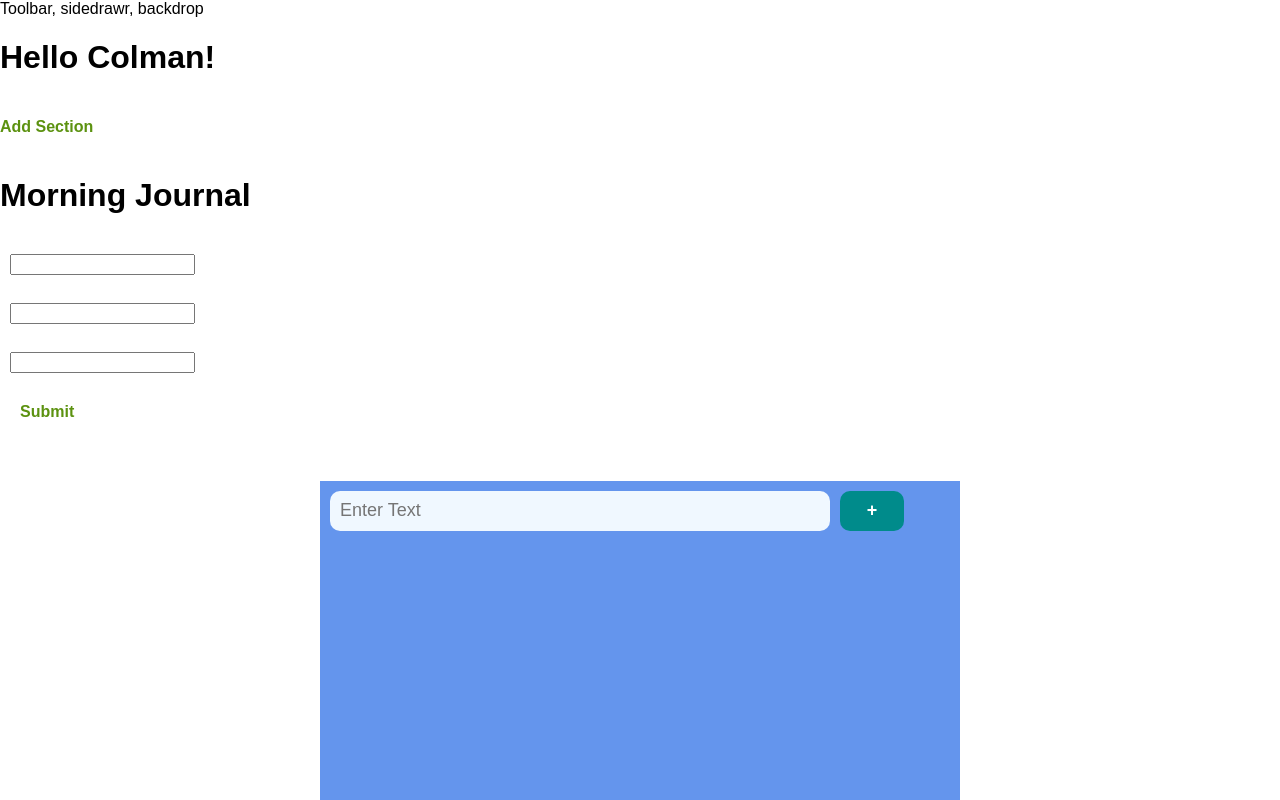
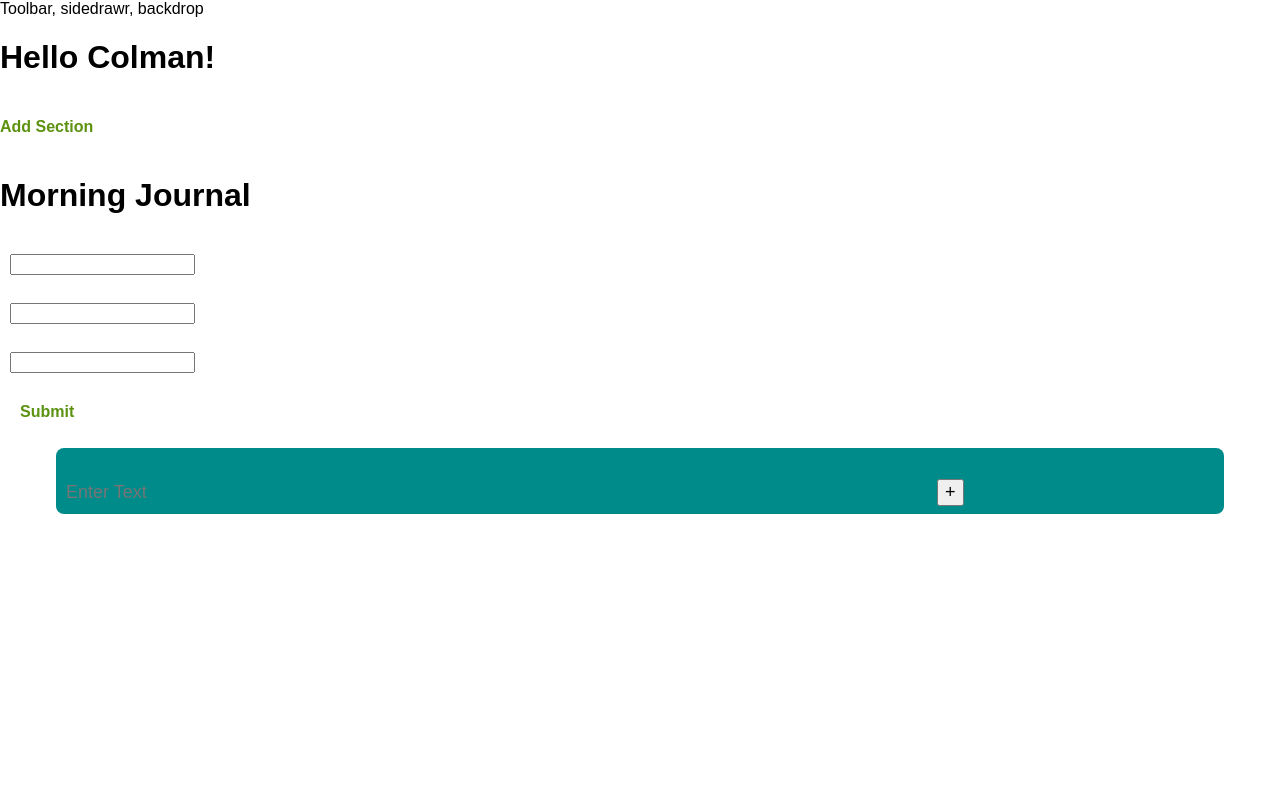
Before and after one commit to soggytacos/Launchpad, a React app: page / in a window 1280 px wide. Shown: the top 800 px of the page. Built offline with nearby package versions, Linux system fonts and the light colour scheme.

Commit message:
added a date picker so the user can save the due date of the todo.

```diff
--- a/package.json
+++ b/package.json
@@ -29,11 +29,15 @@
     "fs-extra": "3.0.1",
     "html-webpack-plugin": "2.29.0",
     "jest": "20.0.4",
+    "js-datepicker": "^5.6.0",
     "object-assign": "4.1.1",
     "postcss-flexbugs-fixes": "3.2.0",
     "postcss-loader": "2.0.6",
     "promise": "8.0.1",
+    "prop-types": "^15.7.2",
     "react": "^16.10.0",
+    "react-date-picker": "^8.0.0",
+    "react-datepicker": "^2.14.1",
     "react-dev-utils": "^4.0.1",
     "react-dom": "^16.10.0",
     "react-flip-move": "^3.0.4",
--- a/src/containers/ToDo/ToDo.css
+++ b/src/containers/ToDo/ToDo.css
@@ -1,44 +1,57 @@
 .ToDoForm {
-    background-color: cornflowerblue;
-    min-height: 500px;
-    margin: 40px auto;
-    width: 50%;
-
+    color: white;
+    width: 90%;
+    background-color: darkcyan;
+    height: auto;
+    margin: 7px auto;
+    border-radius: 8px;
+    padding: 8px;
+    position: relative;
 }
 
-.Input {
-    background-color: aliceblue;
-    border: 2px;
-    width: 75%;
-    height: 40px;
-    padding: 0 10px;
-    margin-top: 10px;
-    margin-left: 10px;
-    border-radius: 10px;
-    font-size: 18px;
-    color: black;
+.ToDoItem span {
+    position: center;
+    right: 10px;
+    cursor: pointer;
+    width: 5%;
 }
 
-/*.ToDoForm input::placeholder {*/
-/*    color: #ccc;*/
+.Button {
+    margin: 0 5px;
+    font-size: 18px;
+}
+
+.ToDoForm input {
+    background-color: transparent;
+    border: 0;
+    width: 75%;
+    color: #fff;
+    font-size: 18px;
+}
+
+.DatePicker {
+    background-color: transparent;
+    border: 2px #eeeeee;
+    width: 10%;
+    color: #fff;
+    font-size: 18px;
+}
+
+.ToDoForm input:focus {
+    outline: none;
+}
+
+/*.Button {*/
+/*    border: 2px;*/
+/*    padding: 0 10px;*/
+/*    margin: 10px;*/
+/*    height: 40px;*/
+/*    width: 5%;*/
+/*    border-radius: 10px;*/
+/*    background-color: darkcyan;*/
+/*    cursor: pointer;*/
+/*    font-weight: bolder;*/
+/*    color: white;*/
+/*    font-size: 18px;*/
+/*    text-align: center;*/
 /*}*/
-
-/*.ToDoForm input:focus, .ToDoForm button:focus {*/
-/*    outline: aqua;*/
-/*}*/
-
-.button {
-    border: 2px;
-    padding: 0 10px;
-    margin-top: 10px;
-    margin-left: 10px;
-    height: 40px;
-    width: 10%;
-    border-radius: 10px;
-    background-color: darkcyan;
-    cursor: pointer;
-    font-weight: bolder;
-    color: white;
-    font-size: 18px;
-    text-align: center;
-}
--- a/src/containers/ToDo/ToDo.js
+++ b/src/containers/ToDo/ToDo.js
@@ -1,8 +1,13 @@
 import React, {Component} from 'react';
 import classes from './ToDo.css';
 import ToDoList from './ToDoList/ToDoList';
-import { library } from "@fortawesome/fontawesome-svg-core";
-import { faTrash } from "@fortawesome/free-solid-svg-icons";
+import {library} from "@fortawesome/fontawesome-svg-core";
+import {faTrash} from "@fortawesome/free-solid-svg-icons";
+import DatePicker from 'react-datepicker';
+import 'react-datepicker/dist/react-datepicker-cssmodules.css'
+import PropTypes from 'prop-types';
+import setHours from "date-fns/setMinutes";
+import setMinutes from "date-fns/setMinutes";
 
 library.add(faTrash);
 
@@ -10,38 +15,48 @@ class ToDo extends Component {
     constructor(props) {
         super(props);
         this.state = {
+            selectedDate: '',
             items: [],
             currentItem: {
                 text: '',
                 key: '',
+                dueDate: ''
             }
         }
         this.handleInput = this.handleInput.bind(this);
         this.addItem = this.addItem.bind(this);
         this.deleteItem = this.deleteItem.bind(this);
         this.setUpdate = this.setUpdate.bind(this);
+        this.handleDueDate = this.handleDueDate.bind(this);
+        this.changeDueDate = this.changeDueDate.bind(this);
     }
 
     handleInput(e) {
-        let now = new Date().toLocaleDateString("en-US");
-        this.setState({
-            currentItem: {
-                text: e.target.value,
-                key: now
-            }
-        })
+        let now = Date.now();
+        const newItem = {...this.state.currentItem}
+        newItem.text = e.target.value;
+        newItem.key = now;
+        this.setState({currentItem: newItem})
+    }
+
+    handleDueDate = (date) => {
+        const newItem = {...this.state.currentItem}
+        newItem.dueDate = date;
+        this.setState({currentItem: newItem})
     }
 
     addItem(e) {
         e.preventDefault();
         const newItem = this.state.currentItem;
-        if(newItem.text !== "") {
+        if (newItem.text !== "") {
             const newItems = [...this.state.items, newItem];
             this.setState({
                 items: newItems,
+                selectedDate: '',
                 currentItem: {
                     text: '',
-                    key: ''
+                    key: '',
+                    dueDate: ''
                 }
             })
         }
@@ -49,7 +64,7 @@ class ToDo extends Component {
 
     deleteItem(key) {
         const filteredItems = this.state.items.filter(item => item.key !== key);
-        this.setState({ items: filteredItems })
+        this.setState({items: filteredItems})
     }
 
     setUpdate(text, key) {
@@ -60,22 +75,51 @@ class ToDo extends Component {
                 }
             }
         )
-        this.setState({ items: items })
+        this.setState({items: items})
+    }
+
+    changeDueDate(date, key) {
+        const items = this.state.items;
+        items.map(item => {
+                if (item.key === key) {
+                    item.dueDate = date;
+                }
+            }
+        )
+        this.setState({items: items})
     }
 
     render() {
         return (
-            <div className={classes.ToDoForm}>
-                <form id="to-do-form" onSubmit={this.addItem}>
-                    <input className={classes.Input} type="text" placeholder="Enter Text"
-                    value={this.state.currentItem.text}
-                    onChange={this.handleInput}/>
-                    <button className={classes.button} type="submit">+</button>
-                </form>
+            <div>
+                <div className={classes.ToDoForm}>
+                    <DatePicker className={classes.DatePicker}
+                        onChange={date => this.handleDueDate(date)}
+                        selected={this.state.currentItem.dueDate}
+                        showTimeSelect
+                        excludeTimes={[
+                            setHours(setMinutes(new Date(), 0), 17),
+                            setHours(setMinutes(new Date(), 30), 18),
+                            setHours(setMinutes(new Date(), 30), 19),
+                            setHours(setMinutes(new Date(), 30), 17)
+                        ]}
+                        dateFormat="MMM d, yyyy h:mm aa"
+                    />
+                    <input
+                        type="text"
+                        placeholder="Enter Text"
+                        value={this.state.currentItem.text}
+                        onChange={this.handleInput}
+                    />
+                    <span>
+                        <button className={classes.Button} onClick={this.addItem} type="submit">+</button>
+                    </span>
+                </div>
                 <ToDoList
                     items={this.state.items}
                     deleteItem={this.deleteItem}
                     setUpdate={this.setUpdate}
+                    changeDueDate={this.changeDueDate}
                 />
             </div>
         );
--- a/src/containers/ToDo/ToDoList/ToDoList.css
+++ b/src/containers/ToDo/ToDoList/ToDoList.css
@@ -1,21 +1,19 @@
 .ToDoItem {
     color: white;
-    width: 80%;
+    width: 90%;
     background-color: darkcyan;
-    height: 40px;
+    height: 30px;
     margin: 7px auto;
     border-radius: 8px;
-}
-
-.ToDoItem p {
     padding: 8px;
     position: relative;
 }
 
-.ToDoItem p span {
+.ToDoItem span {
     position: absolute;
     right: 10px;
     cursor: pointer;
+    width: 5%;
 }
 
 .Faicons {
@@ -23,13 +21,14 @@
     font-size: 18px;
 }
 
-.ToDoItem p input {
+.ToDoItem input {
     background-color: transparent;
     border: 0;
+    width: 75%;
     color: #fff;
     font-size: 18px;
 }
 
-.ToDoItem p input:focus {
+.ToDoItem input:focus {
     outline: none;
 }
--- a/src/containers/ToDo/ToDoList/ToDoList.js
+++ b/src/containers/ToDo/ToDoList/ToDoList.js
@@ -2,12 +2,28 @@ import React from 'react';
 import classes from './ToDoList.css';
 import {FontAwesomeIcon} from "@fortawesome/react-fontawesome";
 import FlipMove from "react-flip-move";
+import DatePicker from 'react-datepicker';
+import 'react-datepicker/dist/react-datepicker-cssmodules.css'
+import PropTypes from 'prop-types';
+import setHours from "date-fns/setMinutes";
+import setMinutes from "date-fns/setMinutes";
 
 const toDoList = (props) => {
     const items = props.items;
     let listItems = items.map(item => (
         <div key={item.key} className={classes.ToDoItem}>
-            <p>
+                <DatePicker
+                    onChange={(date) => props.changeDueDate(date, item.key)}
+                    selected={item.dueDate}
+                    showTimeSelect
+                    excludeTimes={[
+                        setHours(setMinutes(new Date(), 0), 17),
+                        setHours(setMinutes(new Date(), 30), 18),
+                        setHours(setMinutes(new Date(), 30), 19),
+                        setHours(setMinutes(new Date(), 30), 17)
+                    ]}
+                    dateFormat="MMM d, yyyy h:mm aa"
+                />
                     <input
                         type="text"
                         id={item.key}
@@ -17,14 +33,12 @@ const toDoList = (props) => {
                         }}
                     />
                     <span>
-                    {item.key}
                     <FontAwesomeIcon
                         icon="trash"
                         onClick={() => props.deleteItem(item.key)}
                         className={classes.Faicons}
                     />
                 </span>
-            </p>
         </div>
     ))
 
```
Also changed, not shown: 1 other file (tests, documents, lock files or other folders). Lines whose indentation alone changed are shown as unchanged.
